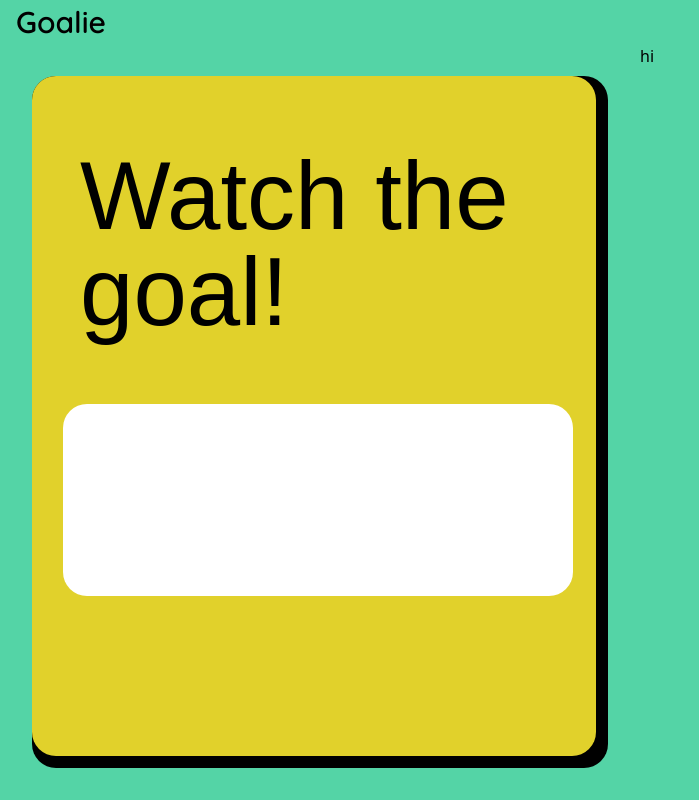
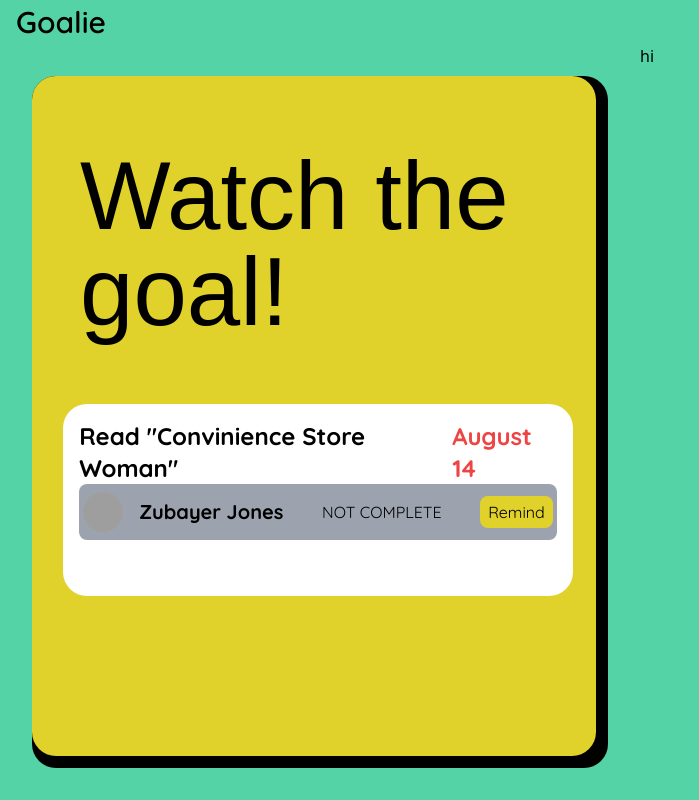
Before and after one commit to Hhorowitz734/AccountabilityTracker, a React (Vite) app: page /goals in a window 1280 px wide. Shown: the whole page, without its empty margins (0-699 px from the left). Built offline with nearby package versions, Linux system fonts and the light colour scheme; no server answers; sample sign-in values are in the browser's storage; grey boxes are pictures that could not be loaded; a web font is replaced by a local one.

Commit message:
made visual changes to main page

```diff
--- a/src/pages/goals_home.tsx
+++ b/src/pages/goals_home.tsx
@@ -1,5 +1,10 @@
 import { Component } from "react";
 import Navbar from "../components/navbar";
+
+interface GoalsHomePage {
+  imageUrl: string;
+  divStyle: React.CSSProperties;
+}
 
 interface GoalsHomePageProps {
 
@@ -13,6 +18,13 @@ class GoalsHomePage extends Component<GoalsHomePageProps, GoalsPageStates> {
 
     constructor(props: GoalsHomePageProps){
         super(props);
+
+        //Temporary style for sample pfp
+        this.imageUrl = 'https://upload.wikimedia.org/wikipedia/commons/thumb/4/48/Outdoors-man-portrait_%28cropped%29.jpg/1200px-Outdoors-man-portrait_%28cropped%29.jpg';
+        this.divStyle = {
+          backgroundImage: `url(${this.imageUrl})`,
+        }
+
 
         this.state = {
           pageState: "default",
@@ -38,7 +50,15 @@ class GoalsHomePage extends Component<GoalsHomePageProps, GoalsPageStates> {
           onClick = {() => this.changeState('active')}>
             <div className="rounded-3xl bg-[#E1D12B] h-full w-full pl-2 pt-2 transition duration-150">
               <div className="text-8xl w-full pt-16 pl-10 font-bigfont">Watch the goal!</div>
-              <div className="rounded-3xl bg-white w-11/12 h-48 mx-auto my-16"></div>
+              <div className="rounded-3xl bg-white w-11/12 h-48 mx-auto my-16 p-4">
+                <div className="flex items-center"><h1 className="font-smallfont text-2xl font-bold">Read "Convinience Store Woman"</h1><h1 className="font-smallfont ml-auto text-2xl font-bold text-red-500">August 14</h1></div>
+                <div className="flex items-center rounded-lg bg-gray-400 py-2 px-1">
+                  <div className="w-10 h-10 rounded-full bg-cover" style={this.divStyle}></div>
+                  <h1 className="text-xl font-smallfont font-bold ml-4">Zubayer Jones</h1>
+                  <div className="ml-auto font-smallfont">NOT COMPLETE</div>
+                  <div className="ml-auto font-smallfont bg-[#E1D12B] px-2 py-1 rounded-lg">Remind</div>
+                </div>
+              </div>
             </div>
           </div>
 
```
